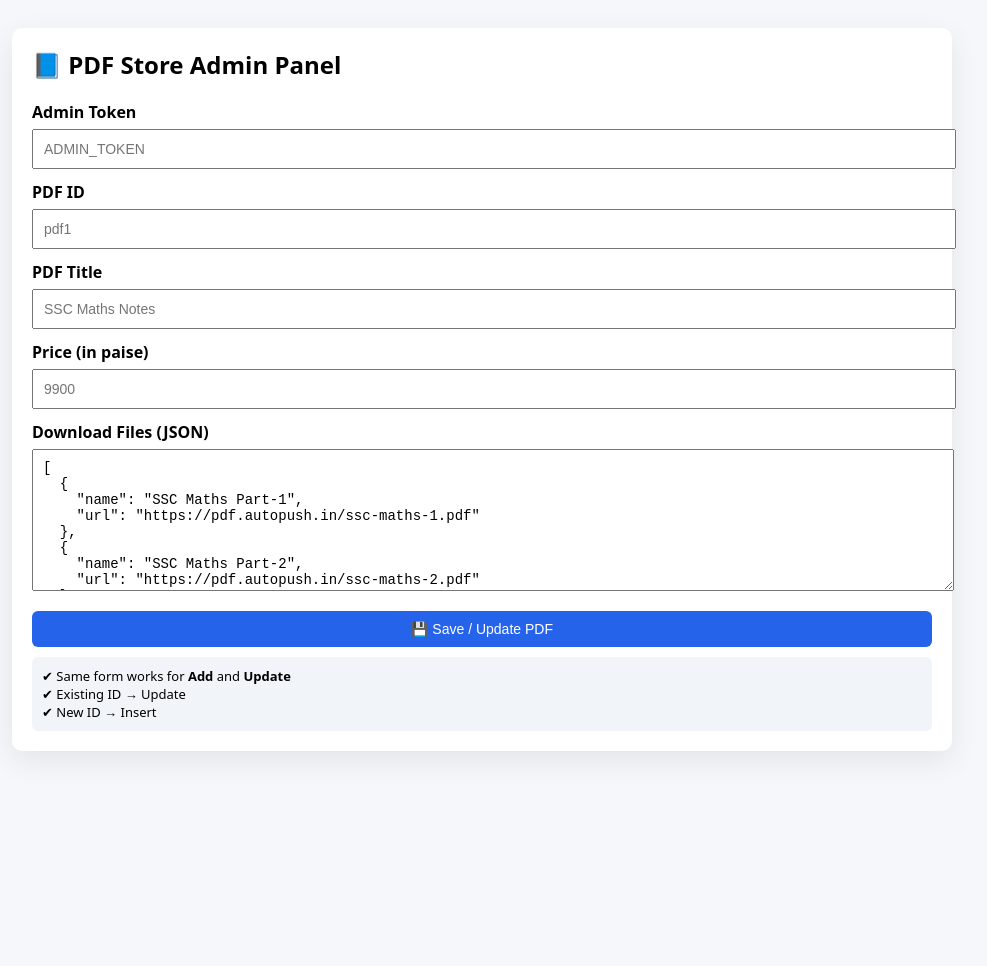
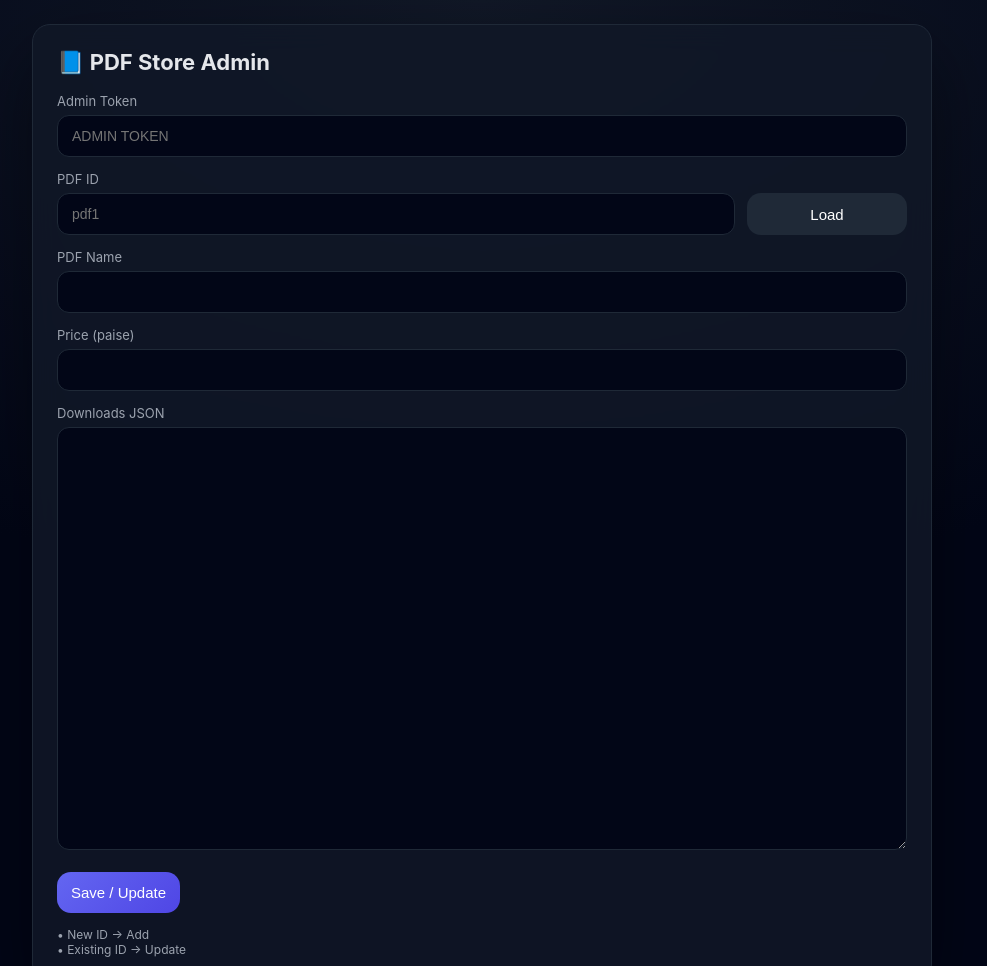
Before and after one commit to raiyaprakash/apush, a plain HTML site: page raushan.html in a window 1280 px wide. Shown: the top 966 px of the page, without its empty margins (158-1145 px from the left). Before the commit the page ends 800 px from the top, so only its background shows below. Drawn offline with Linux system fonts and the light colour scheme.

Commit message:
Update raushan.html

```diff
--- a/raushan.html
+++ b/raushan.html
@@ -2,128 +2,260 @@
 <html lang="en">
 <head>
 <meta charset="UTF-8">
-<title>PDF Store Admin</title>
+<title>PDF Admin Panel</title>
 <meta name="viewport" content="width=device-width, initial-scale=1">
 
 <style>
+:root{
+  --bg:#0b1220;
+  --card:#111827;
+  --muted:#9ca3af;
+  --border:#1f2937;
+  --accent:#6366f1;
+  --success:#22c55e;
+  --danger:#ef4444;
+  --info:#38bdf8;
+}
+*{box-sizing:border-box}
 body{
-    font-family: system-ui, Arial;
-    background:#f5f7fb;
-    padding:20px;
+  margin:0;
+  font-family:Inter,system-ui,Segoe UI,Roboto,Arial;
+  background:radial-gradient(80% 60% at 50% 0%,#111827,#020617);
+  color:#e5e7eb;
 }
-  .box{
+.wrap{
+  min-height:100vh;
+  display:flex;
+  align-items:center;
+  justify-content:center;
+  padding:24px;
+}
+.card{
+  width:100%;
   max-width:900px;
-    margin:auto;
-    background:#fff;
-    padding:20px;
-    border-radius:10px;
-    box-shadow:0 10px 30px rgba(0,0,0,.08);
+  background:rgba(17,24,39,.85);
+  border:1px solid var(--border);
+  border-radius:18px;
+  padding:24px;
+  backdrop-filter:blur(14px);
+  box-shadow:0 30px 80px rgba(0,0,0,.45);
 }
-  h2{margin-top:0}
-  label{display:block;margin-top:12px;font-weight:600}
-  input, textarea, button{
+h2{
+  margin:0 0 18px;
+  font-size:22px;
+}
+.grid{
+  display:grid;
+  grid-template-columns:1fr 160px;
+  gap:12px;
+}
+label{
+  display:block;
+  margin:14px 0 6px;
+  font-size:13px;
+  color:var(--muted);
+}
+input,textarea{
   width:100%;
-    padding:10px;
-    margin-top:6px;
+  padding:12px 14px;
+  background:#020617;
+  border:1px solid var(--border);
+  border-radius:12px;
+  color:#e5e7eb;
   font-size:14px;
 }
-  textarea{min-height:120px;font-family:monospace}
+textarea{
+  min-height:130px;
+  resize:vertical;
+  font-family:monospace;
+}
 button{
-    background:#2563eb;
+  padding:12px 14px;
+  border:none;
+  border-radius:14px;
+  background:linear-gradient(135deg,#6366f1,#4f46e5);
   color:#fff;
-    border:none;
+  font-size:15px;
   cursor:pointer;
-    border-radius:6px;
-    margin-top:15px;
+  transition:.2s;
 }
-  button:hover{opacity:.9}
-  .row{display:flex;gap:10px}
-  .row > div{flex:1}
-  .note{
-    background:#f1f5f9;
-    padding:10px;
-    border-radius:6px;
-    font-size:13px;
-    margin-top:10px;
+button.secondary{
+  background:#1f2937;
+}
+button:disabled{
+  opacity:.55;
+  cursor:not-allowed;
+}
+button:hover:not(:disabled){
+  transform:translateY(-1px);
+}
+.status{
+  margin-top:14px;
+  font-weight:600;
+  font-size:14px;
+}
+.status.success{color:var(--success)}
+.status.error{color:var(--danger)}
+.status.info{color:var(--info)}
+.footer{
+  margin-top:14px;
+  font-size:12px;
+  color:var(--muted);
+}
+@media(max-width:700px){
+  .grid{grid-template-columns:1fr}
 }
 </style>
 </head>
 
 <body>
+<div class="wrap">
+<div class="card">
 
-<div class="box">
-  <h2>📘 PDF Store Admin Panel</h2>
+<h2>📘 PDF Store Admin</h2>
 
 <label>Admin Token</label>
-  <input id="adminToken" placeholder="ADMIN_TOKEN">
+<input id="token" placeholder="ADMIN TOKEN">
 
 <label>PDF ID</label>
-  <input id="pdfId" placeholder="pdf1">
+<div class="grid">
+  <input id="id" placeholder="pdf1">
+  <button id="loadBtn" class="secondary" onclick="loadPDF()">Load</button>
+</div>
 
-  <label>PDF Title</label>
-  <input id="pdfName" placeholder="SSC Maths Notes">
+<label>PDF Name</label>
+<input id="name">
 
-  <label>Price (in paise)</label>
-  <input id="pdfPrice" placeholder="9900">
+<label>Price (paise)</label>
+<input id="price">
 
-  <label>Download Files (JSON)</label>
-  <textarea id="pdfDownloads">
-[
-  {
-    "name": "SSC Maths Part-1",
-    "url": "https://pdf.autopush.in/ssc-maths-1.pdf"
-  },
-  {
-    "name": "SSC Maths Part-2",
-    "url": "https://pdf.autopush.in/ssc-maths-2.pdf"
-  }
-]
-  </textarea>
+<label>Downloads JSON</label>
+<textarea id="downloads" style="min-height: 423px;"></textarea>
 
-  <button onclick="savePDF()">💾 Save / Update PDF</button>
+<button id="saveBtn" style="margin-top:18px" onclick="savePDF()">Save / Update</button>
 
-  <div class="note">
-    ✔ Same form works for <b>Add</b> and <b>Update</b><br>
-    ✔ Existing ID → Update<br>
-    ✔ New ID → Insert
+<div id="msg" class="status"></div>
+
+<div class="footer">
+  • New ID → Add<br>
+  • Existing ID → Update
+</div>
+
 </div>
 </div>
 
 <script>
-async function savePDF(){
-  const token = document.getElementById("adminToken").value.trim();
-  const id = document.getElementById("pdfId").value.trim();
-  const name = document.getElementById("pdfName").value.trim();
-  const price = document.getElementById("pdfPrice").value.trim();
-  const downloadsRaw = document.getElementById("pdfDownloads").value.trim();
+const API = "https://api.raushan-d9d.workers.dev";
+let isNew = true;
 
-  if(!token || !id || !name || !price || !downloadsRaw){
-    alert("All fields required");
-    return;
+function disable(btn, text){
+  btn.disabled = true;
+  btn.textContent = text;
+}
+function enable(btn, text){
+  btn.disabled = false;
+  btn.textContent = text;
+}
+function msg(text, type){
+  const m = document.getElementById("msg");
+  m.textContent = text;
+  m.className = "status " + type;
 }
 
-  let downloads;
+/* ========= LOAD ========= */
+async function loadPDF(){
+    const savedyy = document.getElementById("token").value;
+  if(savedyy){
+    localStorage.setItem("pdf_admin_token", savedyy);
+  }
+  const btn = document.getElementById("loadBtn");
+  disable(btn,"Loading…");
+
   try{
-    downloads = JSON.parse(downloadsRaw);
-  }catch(e){
-    alert("Invalid JSON in downloads");
-    return;
+    const res = await fetch(`${API}/admin-get?token=${tokenVal()}&pdf=${val("id")}`);
+    const data = await res.json();
+
+    if(data.status === "not_found"){
+      isNew = true;
+      clearForm(false);
+      msg("New PDF ID — ready to add", "info");
+    }
+    else if(data.status === "success"){
+      isNew = false;
+      set("name", data.data.name);
+      set("price", data.data.price);
+      set("downloads", JSON.stringify(data.data.downloads, null, 2));
+      msg("PDF loaded successfully", "success");
+    }
+    else{
+      msg("Unable to load PDF", "error");
     }
 
-  const res = await fetch("https://api.raushan-d9d.workers.dev/admin-save?token="+encodeURIComponent(token),{
+  }catch(e){
+    msg("Server not responding", "error");
+  }
+
+  enable(btn,"Load");
+}
+
+/* ========= SAVE ========= */
+async function savePDF(){
+    const savedyy = document.getElementById("token").value;
+  if(savedyy){
+    localStorage.setItem("pdf_admin_token", savedyy);
+  }
+  const btn = document.getElementById("saveBtn");
+  disable(btn,"Saving…");
+
+  try{
+    const body = {
+      id: val("id"),
+      name: val("name"),
+      price: Number(val("price")),
+      downloads: JSON.parse(val("downloads")),
+      isNew
+    };
+
+    const res = await fetch(`${API}/admin-save?token=${tokenVal()}`,{
       method:"POST",
       headers:{ "Content-Type":"application/json" },
-    body: JSON.stringify({
-      id,
-      name,
-      price: Number(price),
-      downloads
-    })
+      body: JSON.stringify(body)
     });
 
     const out = await res.json();
-  alert(JSON.stringify(out));
+
+    if(out.status === "error"){
+      msg(out.message, "error");
+    }else{
+      isNew = false;
+      msg("Saved successfully", "success");
     }
+
+  }catch(e){
+    msg("Invalid JSON format", "error");
+  }
+
+  enable(btn,"Save / Update");
+}
+
+/* ========= UTILS ========= */
+function val(id){ return document.getElementById(id).value.trim(); }
+function set(id,v){ document.getElementById(id).value = v; }
+function tokenVal(){ return val("token"); }
+function clearForm(clearId=true){
+  if(clearId) set("id","");
+  set("name","");
+  set("price","");
+  set("downloads","");
+}
+
+// Auto load saved admin token
+(function loadAdminToken(){
+  const saved = localStorage.getItem("pdf_admin_token");
+  if(saved){
+    document.getElementById("token").value = saved;
+  }
+})();
 </script>
 
 </body>
```
Lines whose indentation alone changed are shown as unchanged.
